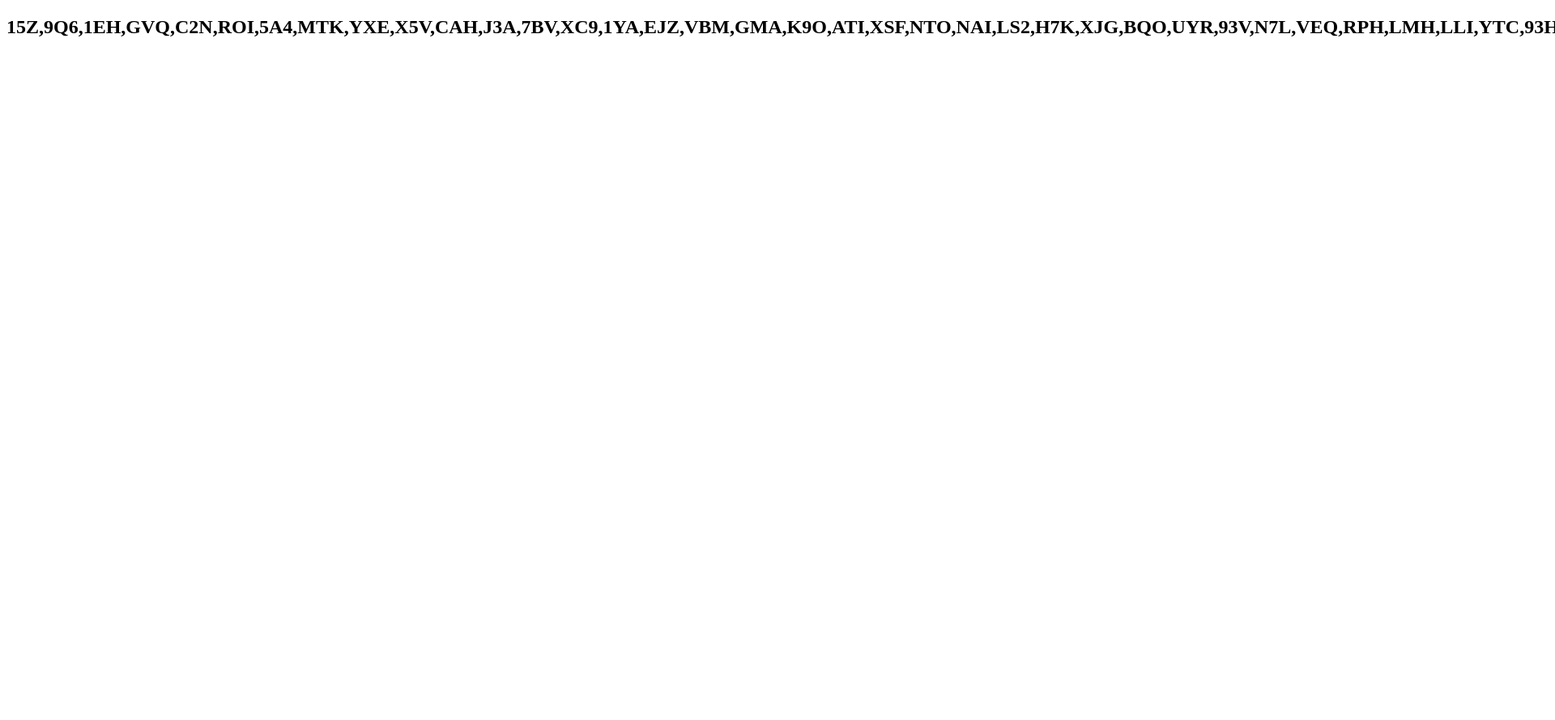
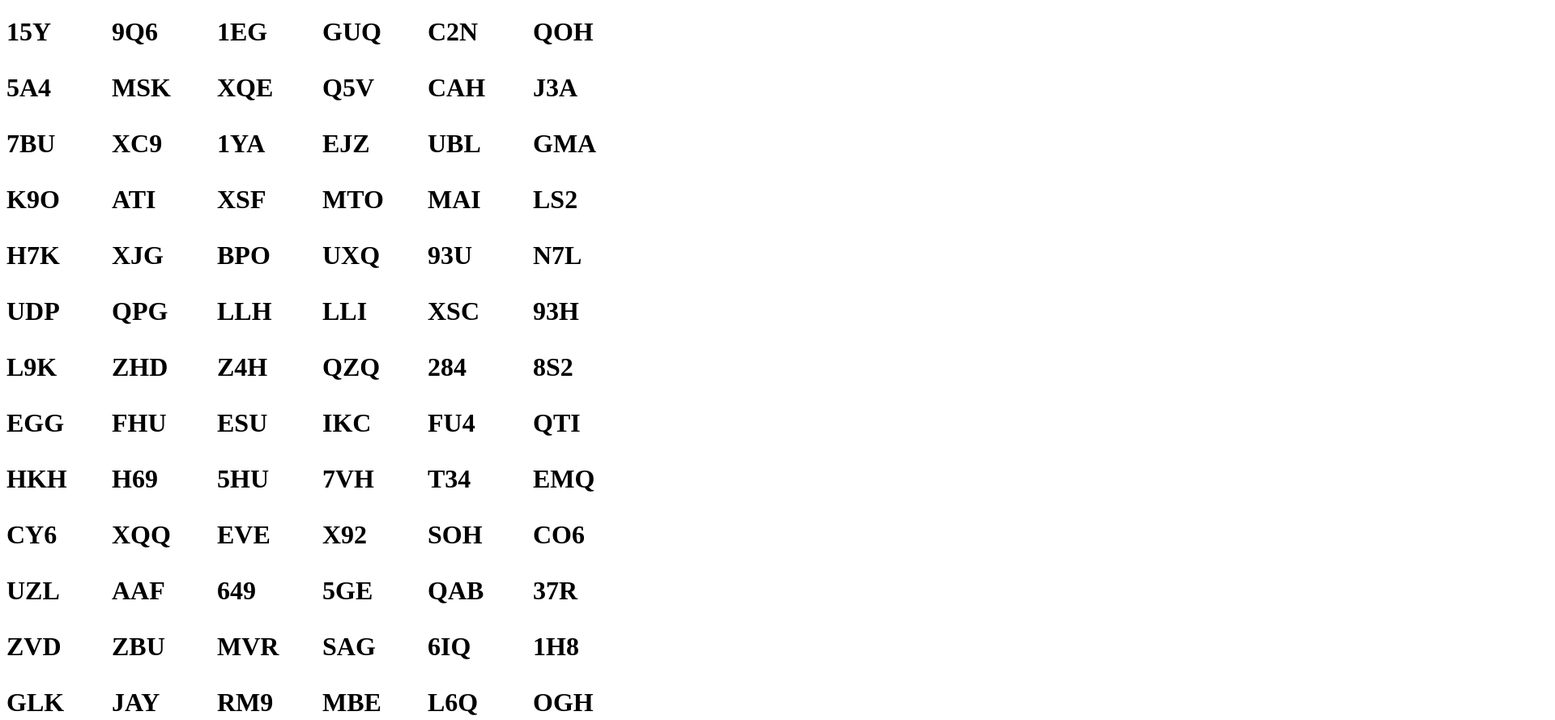
Before and after one commit to zacharylott94/generic-label-sheets, a website: page index.html in a window 1280 px wide. Shown: the top 889 px of the page at 81% size, 1920 px wide, since content can reach past the window. Before the commit the page ends 800 px from the top, so only its background shows below. Drawn offline with Linux system fonts and the light colour scheme.

Commit message:
Styled for printing

```diff
--- a/index.html
+++ b/index.html
@@ -2,11 +2,19 @@
 <html>
 <head>
   <meta charset="UTF-8" />
-  <title>Alphanumeric Labels</title>
+  <title>Alphanumeric Labels For Identifying Beds</title>
   <script src="index.js"></script>
 </head>
 <body>
-  <h2 id="labels">Labels Generate Here</h2>
+  <style>
+    h1 {
+      display: grid;
+      column-gap: 2.5em;
+      row-gap: 1em;
+      grid-template-columns: repeat(6,50px);
+    }
+  </style>
+  <h1 id="labels">Labels Generate Here</h2>
 
 </body>
 </html>
--- a/index.js
+++ b/index.js
@@ -1,7 +1,7 @@
 
 
 /** A string of the symbols we want to use for labels */
-const symbols = "abcdefghijklmnopqrstuvqxyz0123456789".toUpperCase()
+const symbols = "abcdefghijklmnopqrstuvqxyz123456789".toUpperCase()
 
 /**
  * Takes a string representation of symbols and returns a new string of just one symbol
@@ -24,23 +24,27 @@ function randomSymbol(symbols) {
  */
 function constructLabel(length) {
   let label = Array(length)
-  label = label.fill(1).map((each) => randomSymbol(symbols))
+  label = label.fill(1).map((_) => randomSymbol(symbols))
   return label.reduce((letter, group)=> letter + group)
 }
 
+/** This is the main block of this script */
 {
-  let labels = Array(100).fill(1).map(() => constructLabel(3))
-  let final = []
+  let labels = Array(320).fill(1).map(() => constructLabel(3))
 
-  for (let each of new Set(labels).values()) {
-    final.push(each)
-  }
+  //force our array to have unique values
+  let final = Array.from(new Set(labels).values())
 
   console.log(final.toString())
   // sketchy wait for dom to load timeout function
   setTimeout(() => {
     let el = document.getElementById("labels")
-    el.innerHTML = final.toString()
+    el.innerHTML = ""
+    final.forEach((each) => {
+      let div = document.createElement("div")
+      div.innerHTML = each
+      el.appendChild(div)
+    })
 
   }, 500);
 }
```
